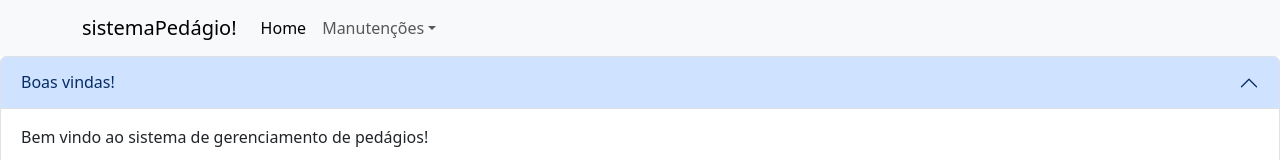
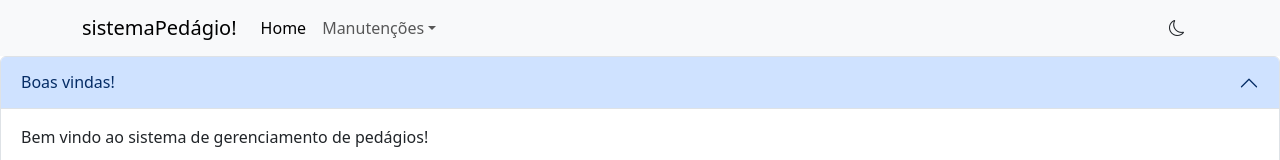
Before and after one commit to leozzzzzzzzz/trabalho_pw_frontend, a React (Create React App) app: page / in a window 1280 px wide. Shown: the top 160 px of the page. Built offline with nearby package versions, Linux system fonts and the light colour scheme.

Commit message:
feat: botão de tema claro/escuro

```diff
--- a/src/components/Menu.jsx
+++ b/src/components/Menu.jsx
@@ -3,6 +3,33 @@ import Nav from 'react-bootstrap/Nav';
 import Navbar from 'react-bootstrap/Navbar';
 import NavDropdown from 'react-bootstrap/NavDropdown';
 import { NavLink, Outlet } from 'react-router-dom';
+import { useState, useEffect } from 'react';
+
+function ToggleTema() {
+    const [theme, setTheme] = useState(() => {
+        return localStorage.getItem('theme') || 'light';
+    });
+
+    useEffect(() => {
+        document.documentElement.setAttribute('data-bs-theme', theme);
+        localStorage.setItem('theme', theme);
+    }, [theme]);
+
+    const alteraTema = () => {
+        const newTheme = theme === 'light' ? 'dark' : 'light';
+        setTheme(newTheme);
+    };
+
+    return (
+        <button onClick={alteraTema} className="btn link">
+            {theme === 'light' ? (
+                <i className="bi bi-moon"></i>
+            ) : (
+                <i className="bi bi-sun"></i>
+            )}
+        </button>
+    );
+}
 
 function Menu() {
     return (
@@ -21,6 +48,7 @@ function Menu() {
                                 <NavLink className="dropdown-item" exact="true" to="passagem">Passagens</NavLink>
                             </NavDropdown>
                         </Nav>
+                        <ToggleTema />
                     </Navbar.Collapse>
                 </Container>
             </Navbar>
```
